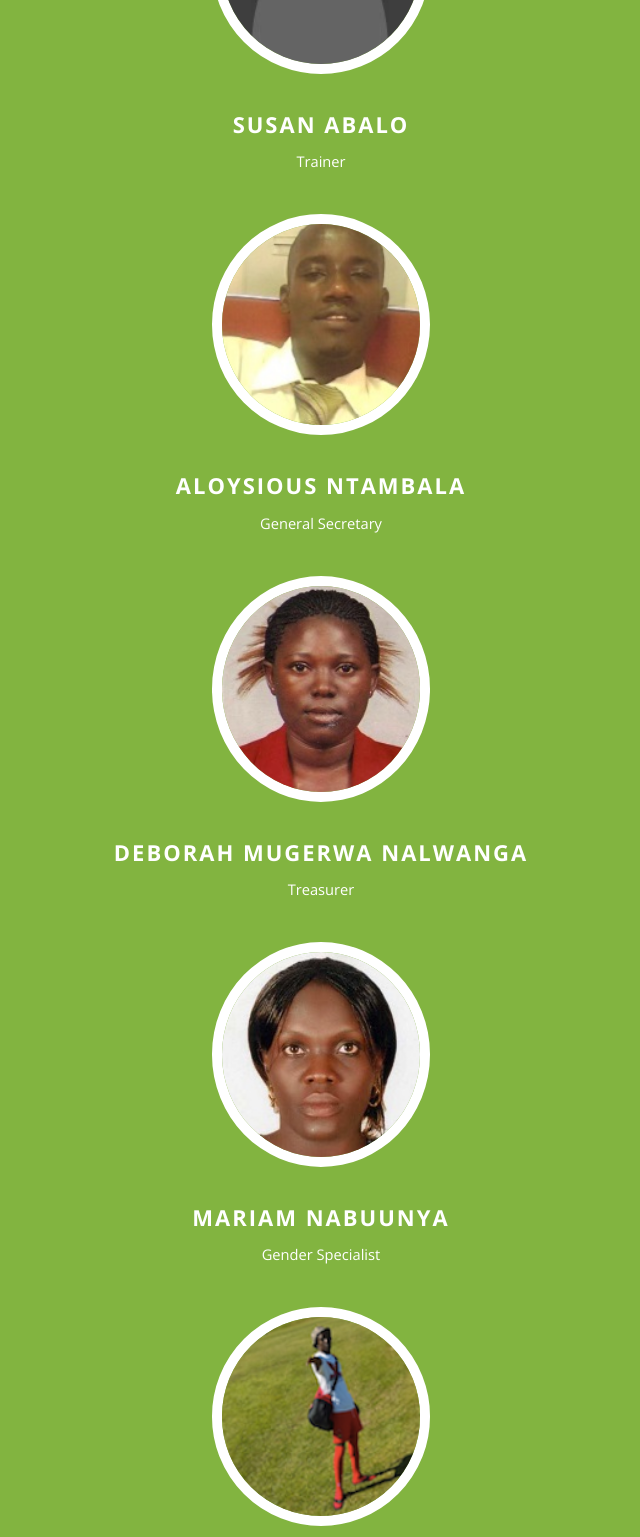
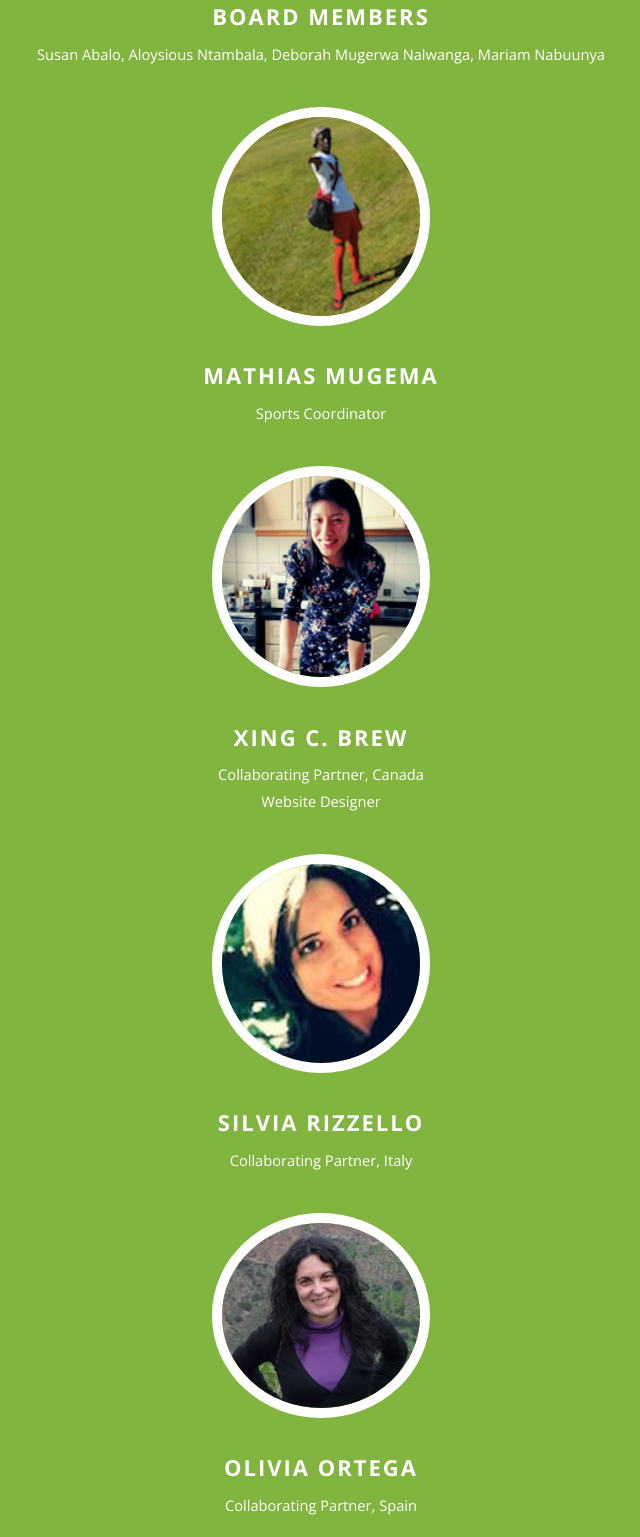
Before and after one commit to kyemapu/kyempapu.github.io, a plain HTML site: page team.html in a window 1280 px wide. Shown: the part 832-2369 px from the top of the page, without its empty margins (319-959 px from the left). Drawn offline with nearby package versions, Linux system fonts and the light colour scheme.

Commit message:
new updates

```diff
--- a/team.html
+++ b/team.html
@@ -68,28 +68,14 @@
 							<h3>Sylvia Namukasa</h3>
 							<p>Founder and Executive Director</p>
 						</div>
-						<div class="3u">
-							<a class="image"><img src="images/placeholder.png" alt=""></a>
-							<h3>Susan Abalo</h3>
-							<p>Trainer</p>
-						</div>
-						<div class="3u">
-							<a class="image"><img src="images/aloysious.jpg" alt=""></a>
-							<h3>Aloysious Ntambala</h3>
-							<p>General Secretary</p>
-						</div>
-						<div class="3u">
-							<a class="image"><img src="images/deborah.jpg" alt=""></a>
-							<h3>Deborah Mugerwa Nalwanga</h3>
-							<p>Treasurer</p>
+						<div class="">
+							<a class="image fit"><img src="images/new_team.jpeg" alt="" style="max-width: 700px"></a>
+							<h3>Board Members</h3>
+                            <p>Susan Abalo, Aloysious Ntambala, Deborah Mugerwa Nalwanga, Mariam Nabuunya</p>
 						</div>
 					</div>
                     <div class="row">
-						<div class="3u">
-							<a class="image"><img src="images/mariam.jpg" alt=""></a>
-							<h3>Mariam Nabuunya</h3>
-							<p>Gender Specialist</p>
-						</div>
+
 						<div class="3u">
 							<a class="image"><img src="images/mathias.png" alt=""></a>
 							<h3>Mathias Mugema</h3>
@@ -105,9 +91,7 @@
 							<h3>Silvia Rizzello</h3>
 							<p>Collaborating Partner, Italy</p>
 						</div>
-					</div>
-                        <div class="row">
-						<div class="3u">
+                        <div class="3u">
 							<a class="image"><img src="images/olivia.jpg" alt=""></a>
 							<h3> Olivia Ortega</h3>
 							<p>Collaborating Partner, Spain</p>
```
Also changed, not shown: contact.html (+1 -1 lines), index.html (+1 -1 lines), updates.html (+9 -0 lines), images/new_team.jpeg (added), images/oct/k1.jpeg (added), images/oct/k2.jpeg (added), images/oct/k3.jpeg (added).
